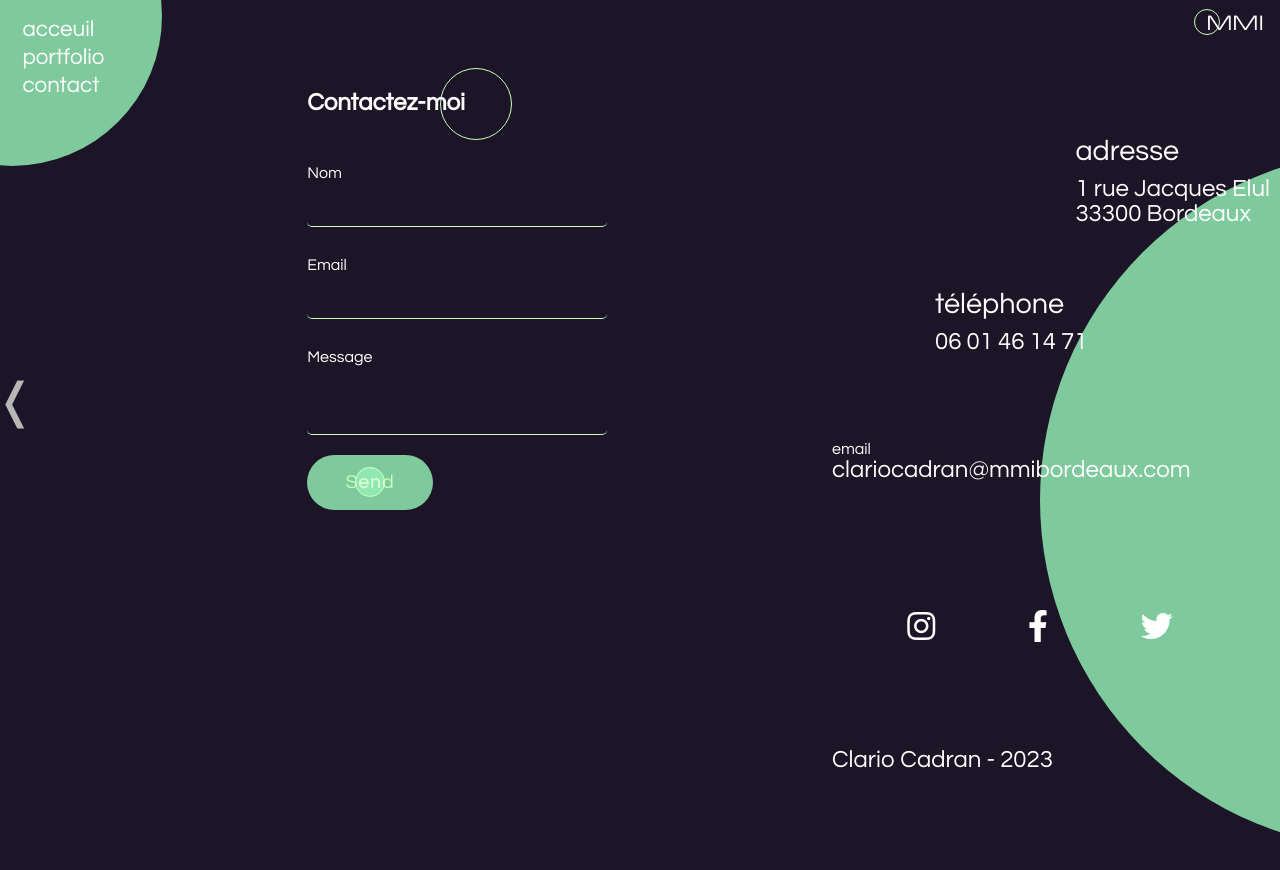
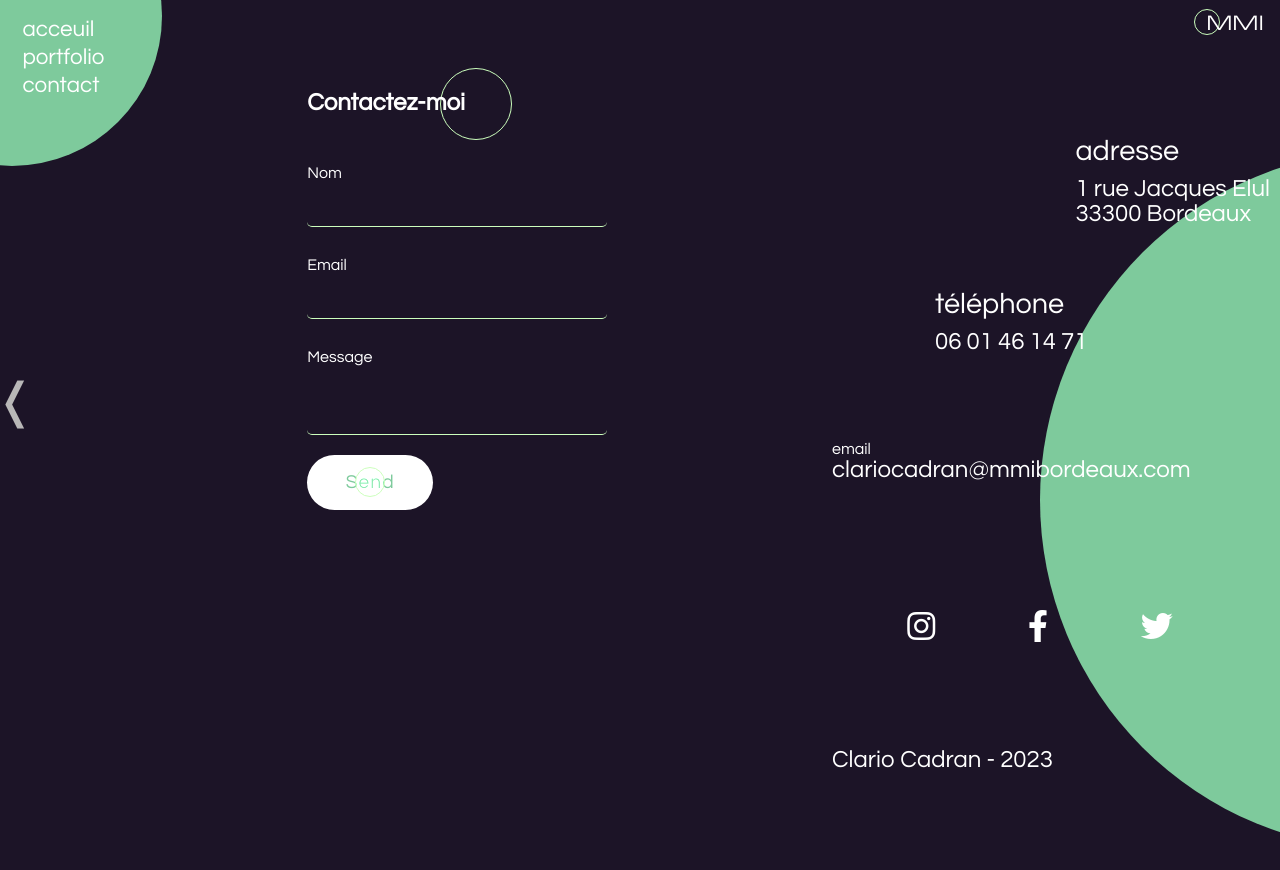
Before and after one commit to ccadran/mmi-portfolio, a React (Create React App) app: page /contact in a window 1280 px wide. In both pictures the pointer is over the input "Send". Shown: the top 870 px of the page. Built offline with nearby package versions, Linux system fonts and the light colour scheme.

Commit message:
modification on submit color btn

```diff
--- a/src/style/_settings.scss
+++ b/src/style/_settings.scss
@@ -66,6 +66,6 @@ main {
 
     &:hover {
         letter-spacing: 1px;
-        color: $color-2;
+        color: $color-3;
     }
 }
--- a/src/style/index.css
+++ b/src/style/index.css
@@ -64,7 +64,7 @@ main {
 }
 .button:hover {
   letter-spacing: 1px;
-  color: #ccffbd;
+  color: #7eca9c;
 }
 
 .navigation {
@@ -404,7 +404,7 @@ main {
   }
 }
 .contact .form-container input.button {
-  background: #7eca9c;
+  background: #fff;
   height: 55px;
   width: 126px;
   border-radius: 50px;
--- a/src/style/pages/_contact.scss
+++ b/src/style/pages/_contact.scss
@@ -103,7 +103,7 @@
             }
         }
         input.button {
-      background: $color-3;
+            background: $color-4;
             height: 55px;
             width: 126px;
             border-radius: 50px;
```
Also changed, not shown: 1 other file (tests, documents, lock files or other folders). Lines whose indentation alone changed are shown as unchanged.
